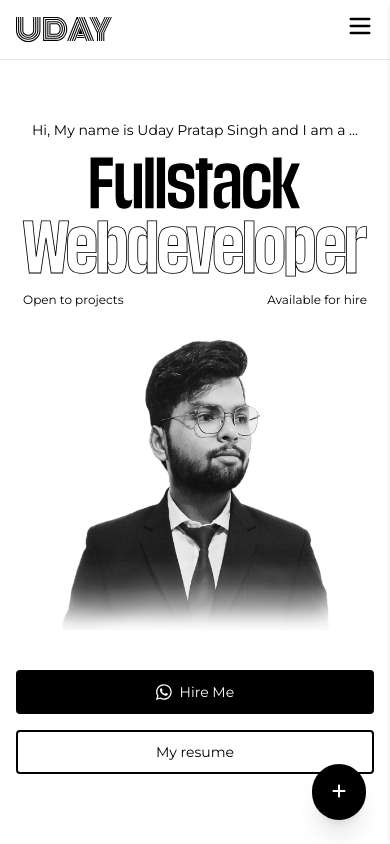
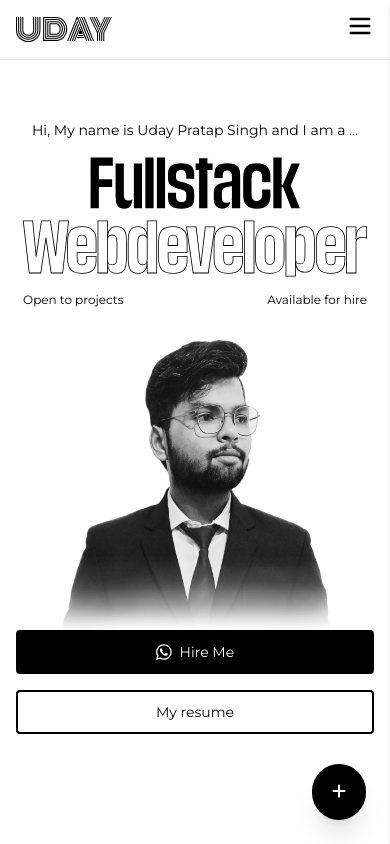
Before and after one commit to developer-uday/myportfolio, a React (Vite) app: page / in a window 390 px wide. Built offline with nearby package versions, Linux system fonts and the light colour scheme.

Commit message:
fix: adjust margin for button container in Home component

```diff
--- a/src/components/Home.jsx
+++ b/src/components/Home.jsx
@@ -63,7 +63,7 @@ const Home = () => {
         />
 
         {/* Buttons */}
-        <div className="flex flex-col sm:flex-row gap-4 mt-10 sm:mt-24 text-sm w-full sm:w-auto items-center">
+        <div className="flex flex-col sm:flex-row gap-4 mt-0 sm:mt-24 text-sm w-full sm:w-auto items-center">
           <button
             onClick={() =>
               window.open("https://wa.me/918340478491?text=Hello%20Uday,%0AI%20came%20across%20your%20portfolio%20and%20would%20like%20to%20discuss%20a%20potential%20project%20opportunity%20with%20you.%20Please%20let%20me%20know%20a%20convenient%20time%20to%20connect.")
```
